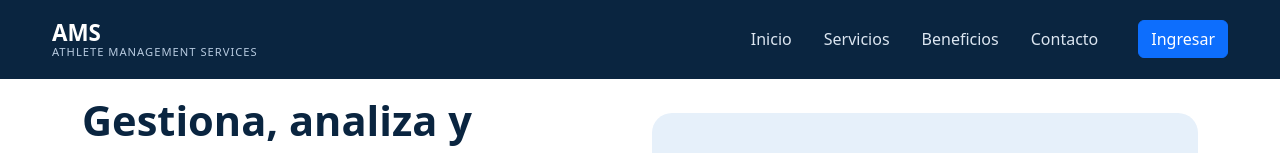
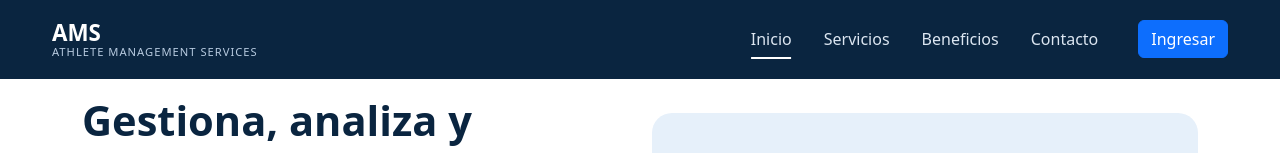
Before and after one commit to Juanes2192/FenixHealth, a React (Vite) app in the folder client/: page / in a window 1280 px wide. Shown: the top 153 px of the page. Built offline with nearby package versions, Linux system fonts and the light colour scheme; no server answers.

Commit message:
Navbar viewport pc completo 1

```diff
--- a/client/src/pages/public/landing/NavbarLanding.jsx
+++ b/client/src/pages/public/landing/NavbarLanding.jsx
@@ -2,16 +2,44 @@ import { Container, Navbar, Nav, Button } from "react-bootstrap";
 import { useEffect, useState } from "react";
 import styles from "./NavbarLanding.module.css";
 
+const sections = ["inicio", "servicios", "beneficios", "contacto"];
+
 export default function NavbarLanding() {
   const [scrolled, setScrolled] = useState(false);
+  const [activeSection, setActiveSection] = useState("inicio");
 
+  /* Scroll visual */
   useEffect(() => {
     const handleScroll = () => {
-      setScrolled(window.scrollY > 50);
+      const isScrolled = window.scrollY > 50;
+      setScrolled(prev => (prev !== isScrolled ? isScrolled : prev));
     };
 
-    window.addEventListener("scroll", handleScroll);
+    window.addEventListener("scroll", handleScroll, { passive: true });
     return () => window.removeEventListener("scroll", handleScroll);
+  }, []);
+
+  /* Section observer */
+  useEffect(() => {
+    const observer = new IntersectionObserver(
+      entries => {
+        entries.forEach(entry => {
+          if (entry.isIntersecting) {
+            setActiveSection(entry.target.id);
+          }
+        });
+      },
+      {
+        threshold: 0.5,
+      }
+    );
+
+    sections.forEach(id => {
+      const el = document.getElementById(id);
+      if (el) observer.observe(el);
+    });
+
+    return () => observer.disconnect();
   }, []);
 
   return (
@@ -32,23 +60,20 @@ export default function NavbarLanding() {
 
         <Navbar.Toggle />
         <Navbar.Collapse>
-          {/* Bootstrap utilities se quedan como string */}
           <Nav className="ms-auto align-items-lg-center gap-lg-3">
-            <Nav.Link href="#inicio" className={styles.navLink}>
-              Inicio
-            </Nav.Link>
-            <Nav.Link href="#servicios" className={styles.navLink}>
-              Servicios
-            </Nav.Link>
-            <Nav.Link href="#beneficios" className={styles.navLink}>
-              Beneficios
-            </Nav.Link>
-            <Nav.Link href="#contacto" className={styles.navLink}>
-              Contacto
-            </Nav.Link>
+            {sections.map(section => (
+              <Nav.Link
+                key={section}
+                href={`#${section}`}
+                className={`${styles.navLink} ${
+                  activeSection === section ? styles.active : ""
+                }`}
+              >
+                {section.charAt(0).toUpperCase() + section.slice(1)}
+              </Nav.Link>
+            ))}
 
-            {/* Botón: combinamos global + módulo */}
-            <Button className={`btn-primary-custom ms-lg-3`}>
+            <Button className="btn-primary-custom ms-lg-3">
               Ingresar
             </Button>
           </Nav>
--- a/client/src/pages/public/landing/NavbarLanding.module.css
+++ b/client/src/pages/public/landing/NavbarLanding.module.css
@@ -1,9 +1,17 @@
+.navbar {
+  background-color: #0a2540;
+  padding: 1rem 2.5rem;
 
-.navbar {
-  background-color: #0A2540;
-  padding: 1rem 2.5rem;
-  transition: all 0.4s ease-in-out;
+  /* SOLO lo que se anima */
+  transition:
+    background-color 0.3s ease,
+    box-shadow 0.3s ease,
+    backdrop-filter 0.3s ease;
+
+  will-change: background-color, box-shadow;
 }
+
+/* ---------- BRAND ---------- */
 
 .brandWrapper {
   display: flex;
@@ -15,7 +23,7 @@
   font-size: 1.4rem;
   font-weight: 700;
   color: #ffffff;
-  transition: color 0.3s ease;
+  transition: color 0.25s ease;
 }
 
 .brandFull {
@@ -23,46 +31,53 @@
   letter-spacing: 1px;
   text-transform: uppercase;
   color: #b8cbe0;
-  transition: color 0.3s ease;
+  transition: color 0.25s ease;
 }
 
+/* ---------- LINKS ---------- */
+
 .navLink {
+  position: relative;
   font-weight: 500;
-  position: relative;
   padding-bottom: 0.5rem;
-}
+  text-decoration: none !important;
+  color: #dce6f1 !important;
 
-/* Forzamos el color en todos los estados para sobreescribir los estilos de la librería */
-.navLink, .navLink:hover, .navLink:focus, .navLink:active {
-  color: #dce6f1 !important;
+  transition: color 0.25s ease;
 }
 
 .navLink::after {
-  content: '';
+  content: "";
   position: absolute;
+  left: 50%;
+  bottom: 0;
   width: 0%;
   height: 2px;
-  bottom: 0;
-  left: 50%;
+  background-color: #ffffff;
+
   transform: translateX(-50%);
-  background-color: #ffffff;
-  transition: width 0.3s ease;
+  transition: width 0.25s ease;
 }
 
-.navLink:hover::after, .navLink:focus::after, .navLink:active::after {
+.navLink:hover::after,
+.navLink:focus-visible::after {
   width: 70%;
 }
 
-/* Estado scrolled */
+/* ---------- SCROLLED STATE ---------- */
+
 .scrolled {
-  background-color: rgba(255, 255, 255, 0.85);
-  backdrop-filter: blur(10px);
-  padding: 0.6rem 2.5rem;
-  box-shadow: 0 8px 20px rgba(0, 0, 0, 0.07);
+  background-color: rgba(255, 255, 255, 0.72);
+  backdrop-filter: blur(16px) saturate(180%);
+  -webkit-backdrop-filter: blur(16px) saturate(180%);
+  box-shadow:
+    0 8px 24px rgba(0, 0, 0, 0.06),
+    inset 0 -1px 0 rgba(255, 255, 255, 0.4);
 }
 
-/* Forzamos el color en todos los estados para la versión scrolled */
-.scrolled .navLink, .scrolled .navLink:hover, .scrolled .navLink:focus, .scrolled .navLink:active {
+
+/* Colores en estado scrolled */
+.scrolled .navLink {
   color: var(--blue-medium) !important;
 }
 
@@ -77,3 +92,15 @@
 .scrolled .brandFull {
   color: var(--blue-medium);
 }
+
+.scrolled .brandAcronym,
+.scrolled .brandFull,
+.scrolled .navLink {
+  transition: color 0.35s cubic-bezier(0.4, 0, 0.2, 1);
+}
+
+/* ---------- ACTIVE LINK (SECTION VISIBLE) ---------- */
+
+.active::after {
+  width: 70%;
+}
```
Also changed, not shown: client/src/pages/public/landing/Landing.jsx (+15 -1 lines).
